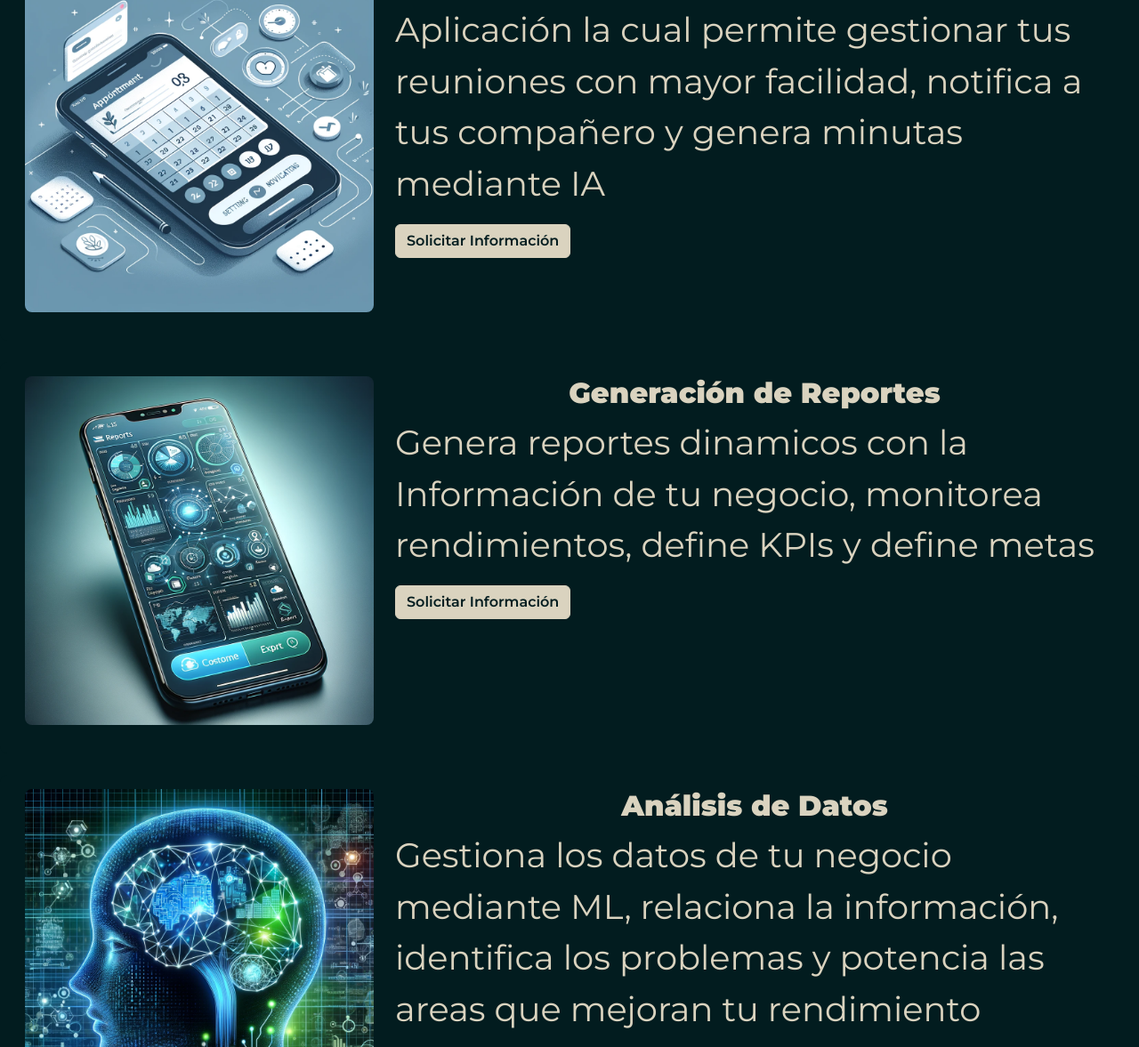
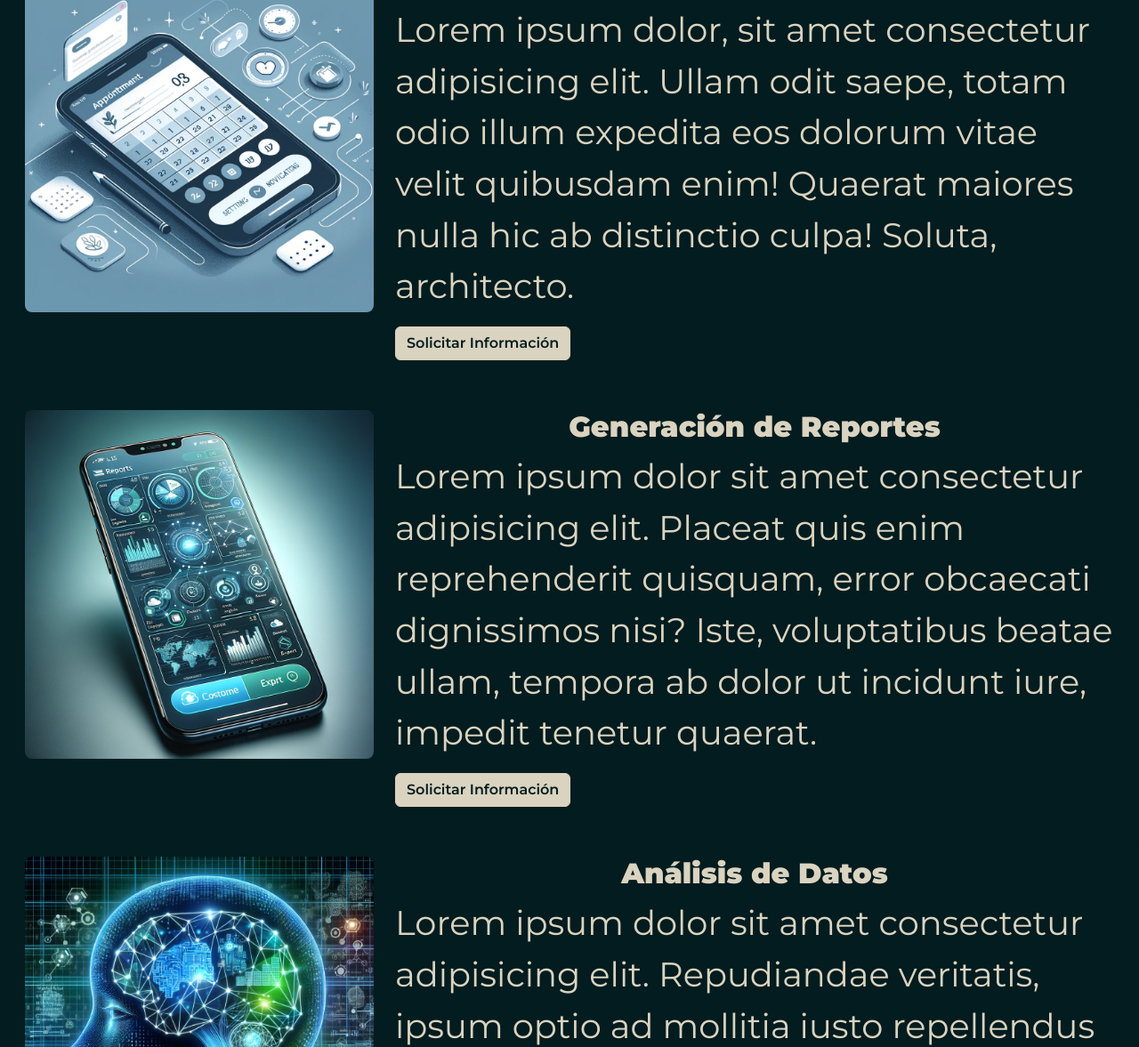
Before and after one commit to HectorElMago/PreEntrega2Missene, a plain HTML site: page pages/services.html in a window 1280 px wide. Shown: the part 356-1533 px from the top of the page at 89% size. Drawn offline with nearby package versions, Linux system fonts and the light colour scheme.

Commit message:
Cambios en textos

```diff
--- a/pages/services.html
+++ b/pages/services.html
@@ -57,7 +57,7 @@
                 </div>
                 <div class="col-md-8">
                     <h2 class="text-custom">Administración de Reuniones</h2>
-                    <p class="text-custom">Aplicación la cual permite gestionar tus reuniones con mayor facilidad, notifica a tus compañero y genera minutas mediante IA</p>
+                    <p class="text-custom">Lorem ipsum dolor, sit amet consectetur adipisicing elit. Ullam odit saepe, totam odio illum expedita eos dolorum vitae velit quibusdam enim! Quaerat maiores nulla hic ab distinctio culpa! Soluta, architecto.</p>
                     <button type="button" class="btn btn-primary" data-bs-toggle="modal" data-bs-target="#modalService">
                         Solicitar Información
                     </button>
@@ -71,7 +71,7 @@
                 </div>
                 <div class="col-md-8">
                     <h2 class="text-custom">Generación de Reportes</h2>
-                    <p class="text-custom">Genera reportes dinamicos con la Información de tu negocio, monitorea rendimientos, define KPIs y define metas</p>
+                    <p class="text-custom">Lorem ipsum dolor sit amet consectetur adipisicing elit. Placeat quis enim reprehenderit quisquam, error obcaecati dignissimos nisi? Iste, voluptatibus beatae ullam, tempora ab dolor ut incidunt iure, impedit tenetur quaerat.</p>
                     <button type="button" class="btn btn-primary" data-bs-toggle="modal" data-bs-target="#modalService">
                         Solicitar Información
                     </button>
@@ -85,7 +85,7 @@
                 </div>
                 <div class="col-md-8">
                     <h2 class="text-custom">Análisis de Datos</h2>
-                    <p class="text-custom">Gestiona los datos de tu negocio mediante ML, relaciona la información, identifica los problemas y potencia las areas que mejoran tu rendimiento</p>
+                    <p class="text-custom">Lorem ipsum dolor sit amet consectetur adipisicing elit. Repudiandae veritatis, ipsum optio ad mollitia iusto repellendus nostrum corrupti at assumenda alias placeat dignissimos eos voluptatum hic deleniti corporis doloremque temporibus!</p>
                     <button type="button" class="btn btn-primary" data-bs-toggle="modal" data-bs-target="#modalService">
                         Solicitar Información
                     </button>
```
Also changed, not shown: index.html (+1 -1 lines), pages/about-us.html (+2 -2 lines).
